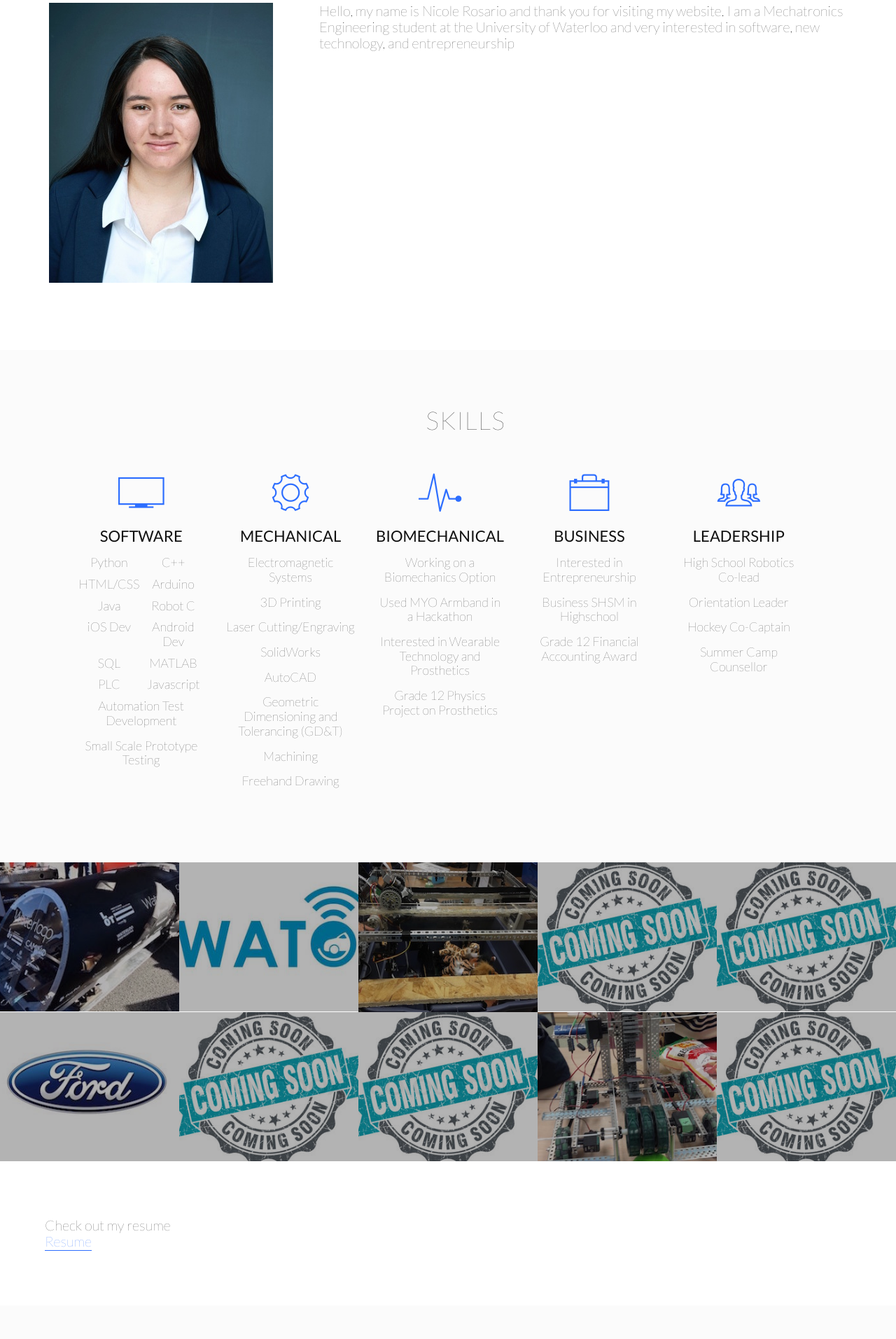
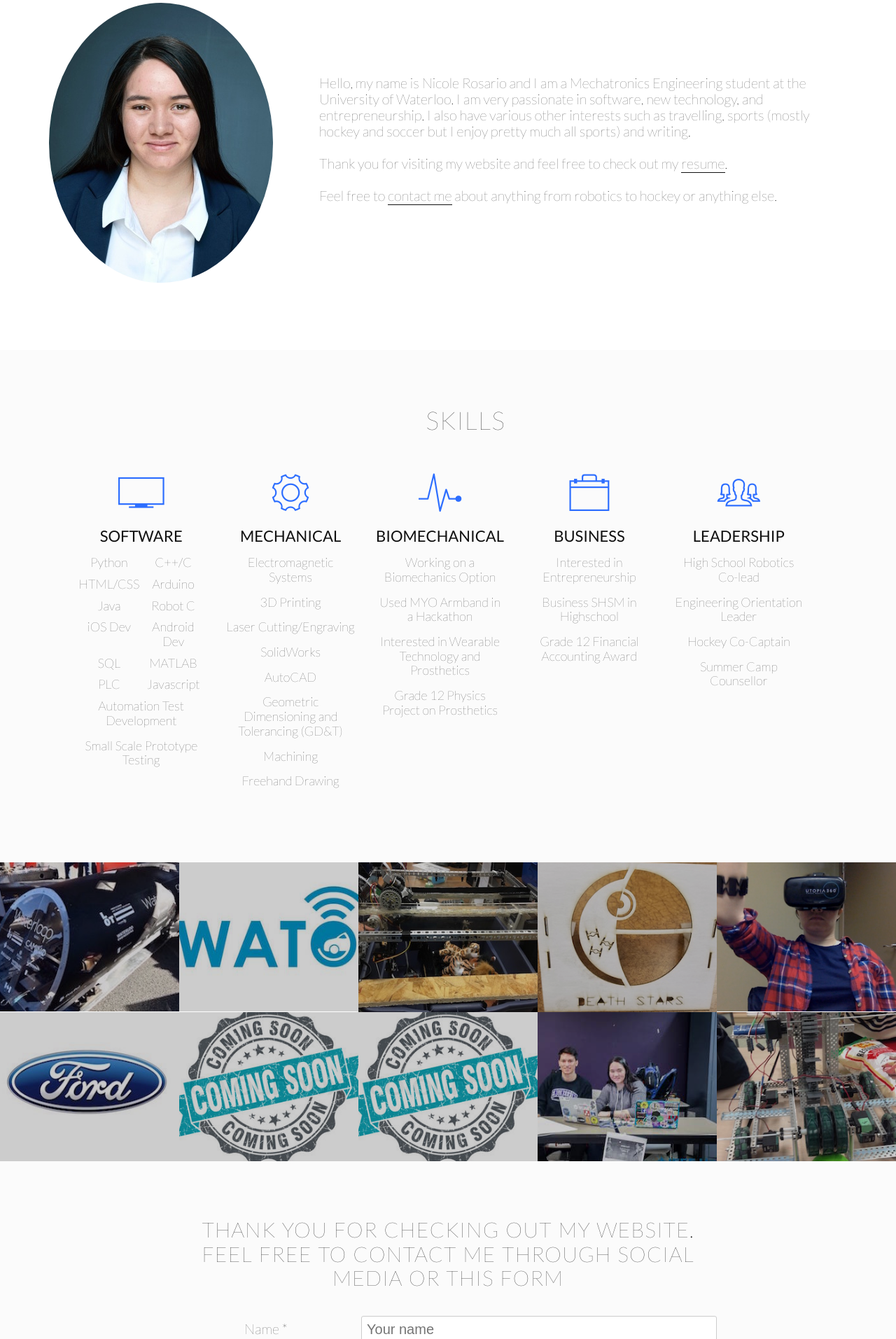
Before and after one commit to Nicole-K-R/Nicole-K-R.github.io, a plain HTML site: page index.html in a window 1280 px wide. Shown: the part 887-2800 px from the top of the page at 70% size. Drawn offline with nearby package versions, Linux system fonts and the light colour scheme; files whose address does not match are found by name.

Commit message:
Updated about me section and added some pictures for showcase

```diff
--- a/Resources/CSS/main.css
+++ b/Resources/CSS/main.css
@@ -106,8 +106,8 @@ h2:after{
     vertical-align: middle;
     margin-top: -5px;
 }
+
 /*------------LINKS------------*/
-
 a:link,
 a:visited{
     color: #2d6eff;
@@ -123,8 +123,6 @@ a:active{
     color: #101010;
     border-bottom: 1px solid transparent;
 }
-
-
 
 /*------------BUTTONS------------*/
 .btn:link,
@@ -183,7 +181,6 @@ header{
     height: 100vh;
     background-attachment: fixed;
 }
-
 
 /******Main Nav******/
 .main-nav{
@@ -244,7 +241,6 @@ header{
     color: #bbb;
 }
 
-
 /******Mobile Nav******/
 .mobile-nav-icon {
     display: none;
@@ -252,14 +248,6 @@ header{
 }
 
 /******Headshot*******/
-/*.headshot{
-    position: absolute;
-    width: 95%;
-    margin-left: 2.5%;
-    height: 5%;
-    text-align: center;
-}*/
-
 .headshot{
     position: absolute;
     width: 1140px;
@@ -286,6 +274,33 @@ header{
 h2:after{
     display: none;
 }
+
+
+/*------------------------------------*/
+/*About Me*/
+/*------------------------------------*/
+.about-me-image img{
+    border-radius: 50%;
+}
+
+.about-me-text{
+    height: 80%;
+    margin-top: 10%;
+    font-size: 100%;
+}
+
+.about-me-text a:link,
+.about-me-text a:visited{
+    color: #111;
+    border-bottom: 1px solid #111;
+}
+
+.about-me-text a:active,
+.about-me-text a:hover{
+    color: #111;
+    border-bottom: 1px solid #111;
+}
+
 
 /*------------------------------------*/
 /*Skills*/
@@ -324,7 +339,6 @@ h2:after{
 /*------------------------------------*/
 /*Showase*/
 /*------------------------------------*/
-
 .section-showcase{
     padding: 0;
 }
@@ -348,7 +362,7 @@ h2:after{
 }
 
 .showcase-photo img{
-    opacity: 0.7;
+    opacity: 0.8;
     width: 100%;
     height: auto;/*height: 200px;*/
     -webkit-transform: scale(1.15);
@@ -366,14 +380,6 @@ h2:after{
 }
 
 /*------------------------------------*/
-/*Resume*/
-/*------------------------------------*/
-.section-resume{
-    width: 90%;
-    margin-left: 5%;
-}
-
-/*------------------------------------*/
 /*FORM*/
 /*------------------------------------*/
 .section-contact{
@@ -381,6 +387,7 @@ h2:after{
     margin: 0 auto%;
     padding: 50px 20%;
     background-color: #fbfbfb;
+    padding-top: 80px;
 }
 
 .section-contact h2{
--- a/Resources/CSS/style.css
+++ b/Resources/CSS/style.css
@@ -286,7 +286,6 @@ header{
 /*------------------------------------*/
 /*MEALS*/
 /*------------------------------------*/
-
 .section-meals{
     padding: 0;
 }
--- a/Resources/Javascript/scripts.js
+++ b/Resources/Javascript/scripts.js
@@ -1,5 +1,4 @@
 $(document).ready(function(){
-
     /*For sticky navigation*/
     $('.js--about-me').waypoint(function(direction){
         if (direction == "down"){
@@ -61,7 +60,7 @@ $(document).ready(function(){
 
 
     /*Animations on scroll*/
-    $('.js--wp-1').waypoint(function(direction){
+    /*$('.js--wp-1').waypoint(function(direction){
         $('.js--wp-1').addClass('animated fadeIn');
     }, {
         offset: '50%'
@@ -83,7 +82,7 @@ $(document).ready(function(){
         $('.js--wp-4').addClass('animated pulse');
     }, {
         offset: '50%'
-    });
+    });*/
 
    /*Mobile Navigation*/
     $('.js--nav-icon').click(function(){
--- a/index.html
+++ b/index.html
@@ -54,7 +54,12 @@
                 </div>
                 <div class="col span-2-of-3 about-me-text">
                     <div class="row">
-                        <p>Hello, my name is Nicole Rosario and thank you for visiting my website. I am a Mechatronics Engineering student at the University of Waterloo and very interested in software, new technology, and entrepreneurship</p>
+                        <p>Hello, my name is Nicole Rosario and I am a Mechatronics Engineering student at the University of Waterloo. I am very passionate in software, new technology, and entrepreneurship. I also have various other interests such as travelling, sports (mostly hockey and soccer but I enjoy pretty much all sports) and writing.<br><br>
+                            Thank you for visiting my website and feel free to check out my <a href="#">resume</a>.
+                            <br><br>
+                            Feel free to <a href="#contact">contact me</a> about anything from robotics to hockey or anything else.
+
+                        </p>
                     </div>
                 </div>
             </div>
@@ -69,7 +74,7 @@
                     <ul>
                         <h3>Software</h3>
                         <li>Python</li>
-                        <li>C++</li>
+                        <li>C++/C</li>
                         <li>HTML/CSS</li>
                         <li>Arduino</li>
                         <li>Java</li>
@@ -123,7 +128,7 @@
                     <ul>
                         <h3>Leadership</h3>
                         <li>High School Robotics Co-lead</li>
-                        <li>Orientation Leader</li>
+                        <li>Engineering Orientation Leader</li>
                         <li>Hockey Co-Captain</li>
                         <li>Summer Camp Counsellor</li>
                     </ul>
@@ -157,14 +162,14 @@
                 <li>
                     <figure class="showcase-photo">
                         <a href="projects.html#Waterloop">
-                            <img src="Resources/Images/coming_soon.jpg" alt="Tron Days">
+                            <img src="Resources/Images/showcase_tronDays_logo.jpg" alt="Tron Days">
                         </a>
                     </figure>
                 </li>
                 <li>
                     <figure class="showcase-photo">
-                        <a href="projects.html#Waterloop">
-                            <img src="Resources/Images/coming_soon.jpg" alt="Wearhacks">
+                        <a href="projects.html#Wearhacks">
+                            <img src="Resources/Images/showcase_Wearhacks.png" alt="Wearhacks">
                         </a>
                     </figure>
                 </li>
@@ -179,14 +184,14 @@
                 </li>
                 <li>
                     <figure class="showcase-photo">
-                        <a href="projects.html#Waterloop">
+                        <a href="projects.html#App">
                             <img src="Resources/Images/coming_soon.jpg" alt="App">
                         </a>
                     </figure>
                 </li>
                 <li>
                     <figure class="showcase-photo">
-                        <a href="projects.html#Waterloop">
+                        <a href="projects.html#Drone">
                             <img src="Resources/Images/coming_soon.jpg" alt="Drone">
                         </a>
                     </figure>
@@ -194,23 +199,18 @@
                 <li>
                     <figure class="showcase-photo">
                         <a href="projects.html#Waterloop">
-                            <img src="Resources/Images/showcase_hsRobotics.jpg" alt="IEEE Hardware Hackathon">
+                            <img src="Resources/Images/showcase_ieee.jpg" alt="IEEE Hardware Hackathon">
                         </a>
                     </figure>
                 </li>
                 <li>
                     <figure class="showcase-photo">
                         <a href="projects.html#Robotics">
-                            <img src="Resources/Images/coming_soon.jpg" alt="High School Robotics Club">
+                            <img src="Resources/Images/showcase_hsRobotics.jpg" alt="High School Robotics Club">
                         </a>
                     </figure>
                 </li>
             </ul>
-        </section>
-
-        <section class="section-resume" id="resume">
-            <p>Check out my resume</p>
-            <a href="#">Resume</a>
         </section>
         <section class="section-contact js--contact" id="contact">
             <div class="row">
@@ -220,7 +220,7 @@
                 <form method="post" action="#" class="contact-form">
                     <div class="row">
                         <div class="col span-1-of-3">
-                            <label for="name">Name</label>
+                            <label for="name">Name *</label>
                         </div>
                         <div class="col span-2-of-3">
                             <input type="text" name="name" id="name" placeholder="Your name" required>
@@ -228,7 +228,7 @@
                     </div>
                     <div class="row">
                         <div class="col span-1-of-3">
-                            <label for="email">Email</label>
+                            <label for="email">Email *</label>
                         </div>
                         <div class="col span-2-of-3">
                             <input type="email" name="email" id="email" placeholder="Your email" required>
@@ -239,7 +239,7 @@
                             <label for="subject">Subject</label>
                         </div>
                         <div class="col span-2-of-3">
-                            <input type="text" name="subject" id="subject" placeholder="Subject" required>
+                            <input type="text" name="subject" id="subject" placeholder="Subject">
                         </div>
                     </div>
                     <div class="row">
```
Also changed, not shown: projects.html (+3 -3 lines), Resources/Images/showcase_Wearhacks.png (added), Resources/Images/showcase_ieee.jpg (added), Resources/Images/showcase_tronDays.jpg (added), Resources/Images/showcase_tronDays_logo.jpg (added), Resources/Images/showcase_tronDays_me.jpg (added).
